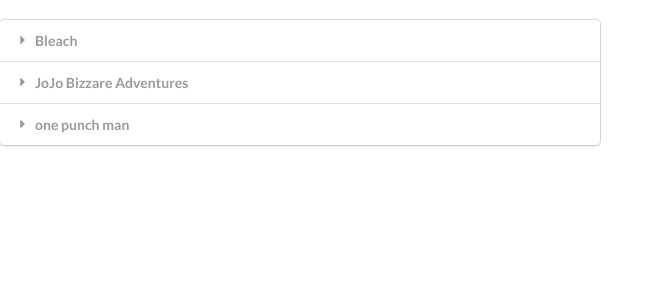
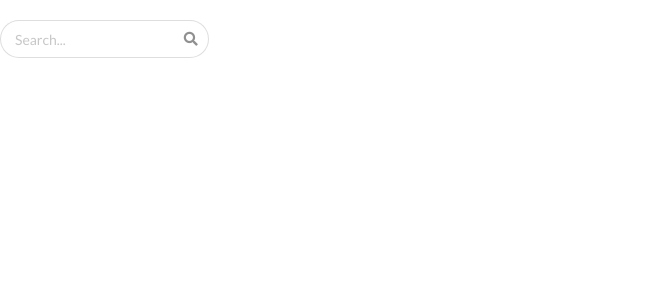
Before and after one commit to AshishKumar409/React-Widget, a React (Create React App) app: page / in a window 1280 px wide. Shown: the top 300 px of the page, without its empty margins (0-664 px from the left). Built offline with nearby package versions, Linux system fonts and the light colour scheme.

Commit message:
2 files modified, 1 added

```diff
--- a/src/App.js
+++ b/src/App.js
@@ -1,5 +1,6 @@
 import React from 'react';
 import Accordion from './components/Accordion';
+import Search from './components/Search';
 
 const items = [
   {
@@ -21,7 +22,8 @@
   return (
     <div className="App">
       <br />
-      <Accordion items={items} />
+      {/* <Accordion items={items} /> */}
+      <Search />
     </div>
   );
 }
--- a/src/components/Accordion.js
+++ b/src/components/Accordion.js
@@ -10,6 +10,7 @@
 
   const renderedItems = items.map((item, index) => {
     const active = activeIndex === index ? 'active' : '';
+    // https://en.wikipedia.org/w/api.php?action=query&list=search&format=json&srsearch=programming
     return (
       <React.Fragment key={item.title}>
         <div className={`title ${active}`}>
--- /dev/null
+++ b/src/components/Search.js
@@ -0,0 +1,42 @@
+import React, { useState, useEffect } from 'react';
+
+const Search = () => {
+  const [term, setTerm] = useState('');
+
+  console.log('runs on every render');
+
+  // useEffect(()=>{
+  //  console.log('runs only once')
+  // },[])
+
+  useEffect(() => {
+    console.log('runs initially and every time the component is rerendered');
+  });
+
+  // useEffect(()=>{
+  //   console.log('runs initially and every time the term is changed from its initial state')
+  //  },[term])
+
+  return (
+    <React.Fragment>
+      <div className="ui search">
+        <div className="ui icon input">
+          <input
+            className="prompt"
+            type="text"
+            value={term}
+            onChange={(e) => {
+              console.log(e.target.value);
+              setTerm(e.target.value);
+            }}
+            placeholder="Search..."
+          />
+          <i className="search icon"></i>
+        </div>
+        <div className="results"></div>
+      </div>
+    </React.Fragment>
+  );
+};
+
+export default Search;
```
